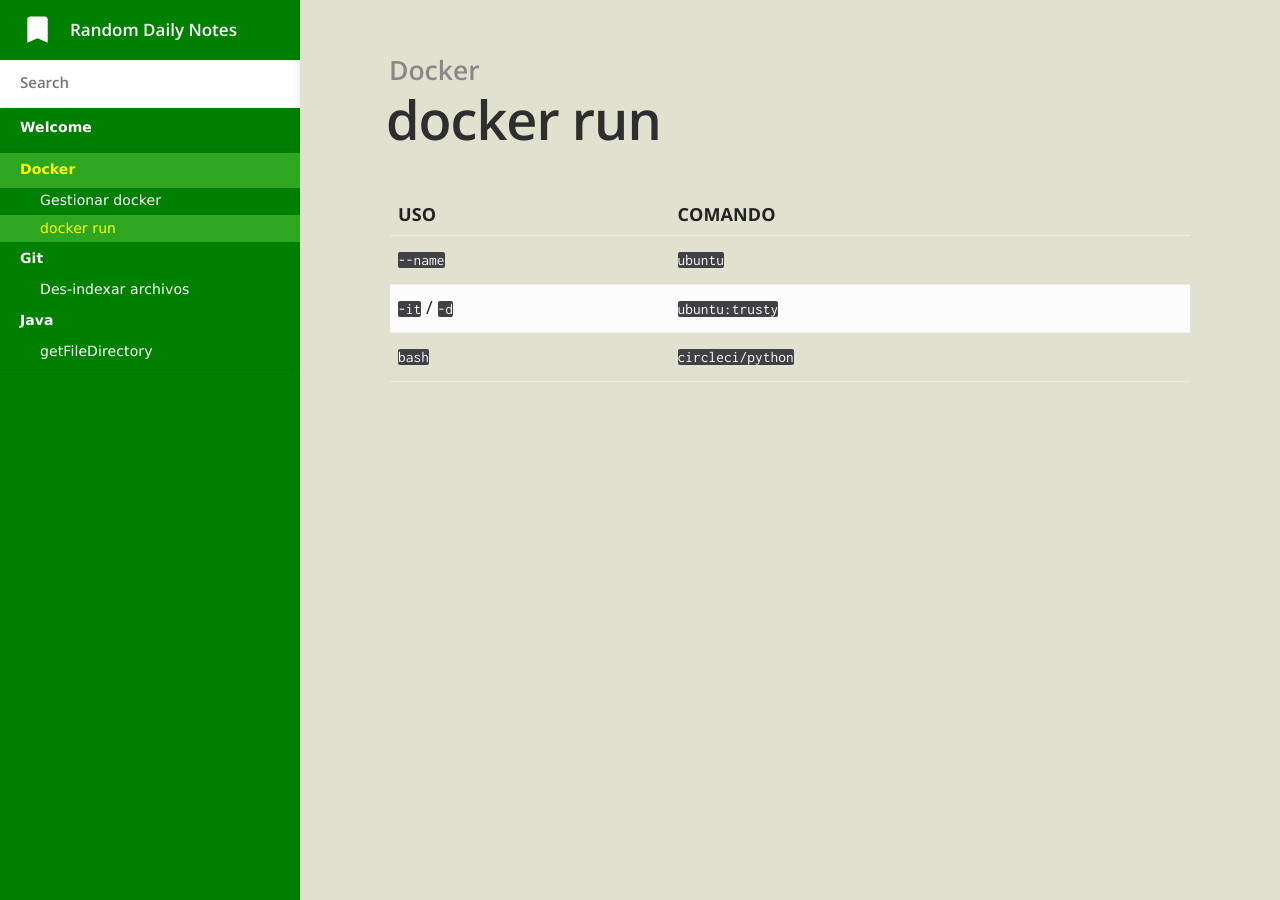
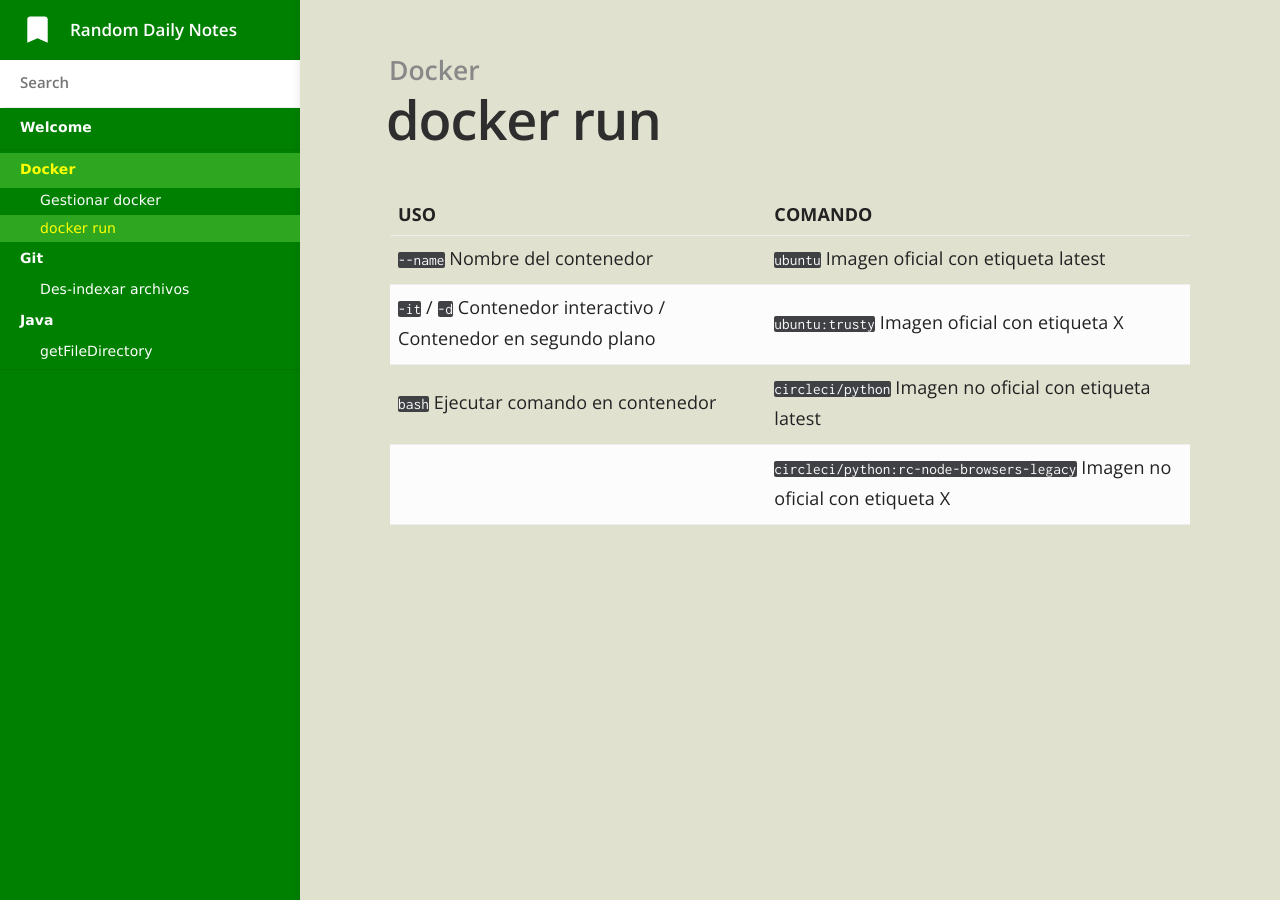
Before and after one commit to slaarks/slaarks.github.io, a Jekyll site: the page built from _docs/Docker/docker-run.md, in a window 1280 px wide. Built offline with Jekyll 4.4.1, drawn with Linux system fonts in a browser that asks for light colours.

Commit message:
Update docker-run.md

```diff
--- a/_docs/Docker/docker-run.md
+++ b/_docs/Docker/docker-run.md
@@ -6,6 +6,7 @@ order: 2
 
 | USO | COMANDO |
 |---|---|
-| `--name` | `ubuntu` |
-| `-it` / `-d` | `ubuntu:trusty` |
-| `bash` | `circleci/python` |
+| `--name` Nombre del contenedor| `ubuntu` Imagen oficial con etiqueta latest |
+| `-it` / `-d` Contenedor interactivo / Contenedor en segundo plano | `ubuntu:trusty` Imagen oficial con etiqueta X |
+| `bash` Ejecutar comando en contenedor | `circleci/python` Imagen no oficial con etiqueta latest |
+|  | `circleci/python:rc-node-browsers-legacy` Imagen no oficial con etiqueta X |
```
